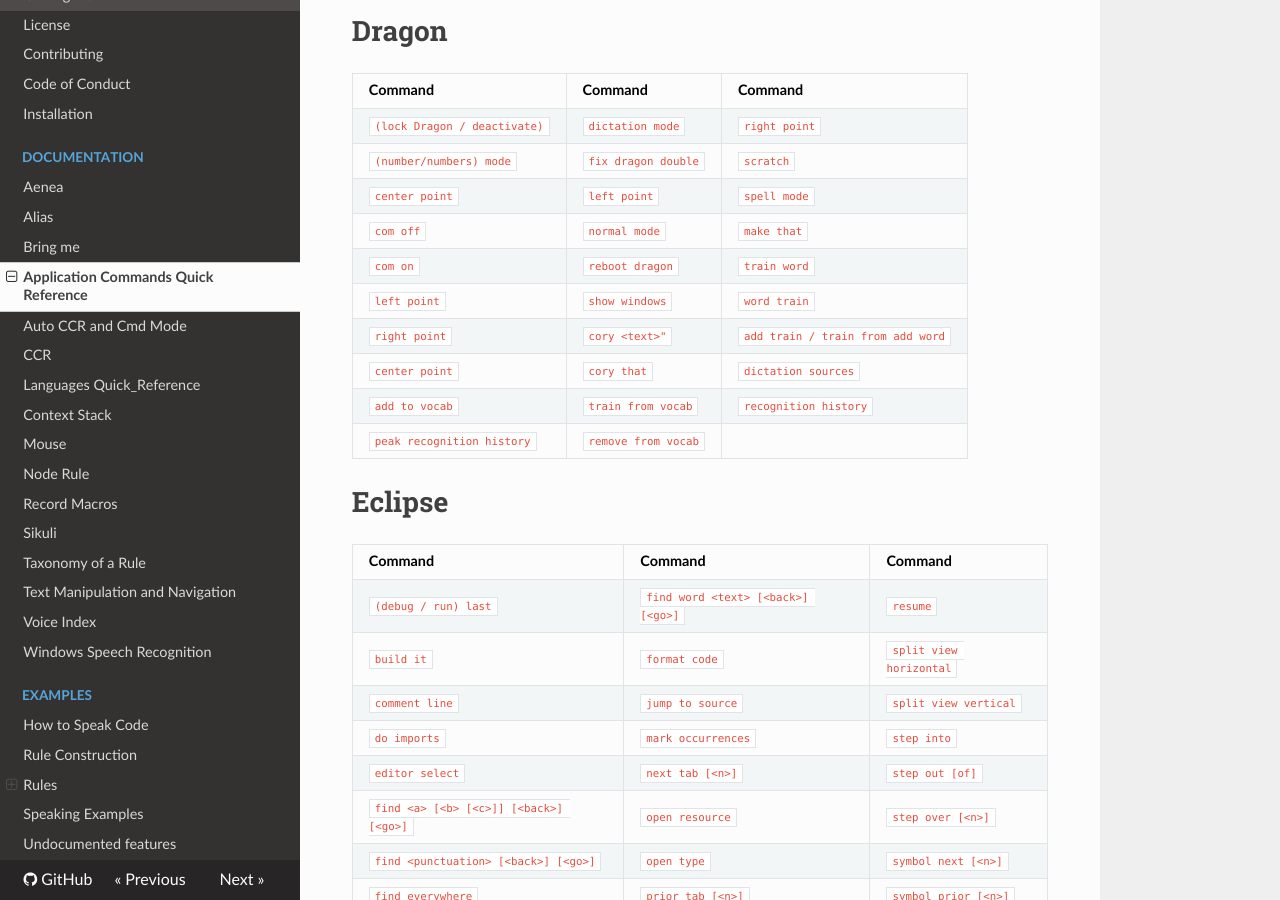
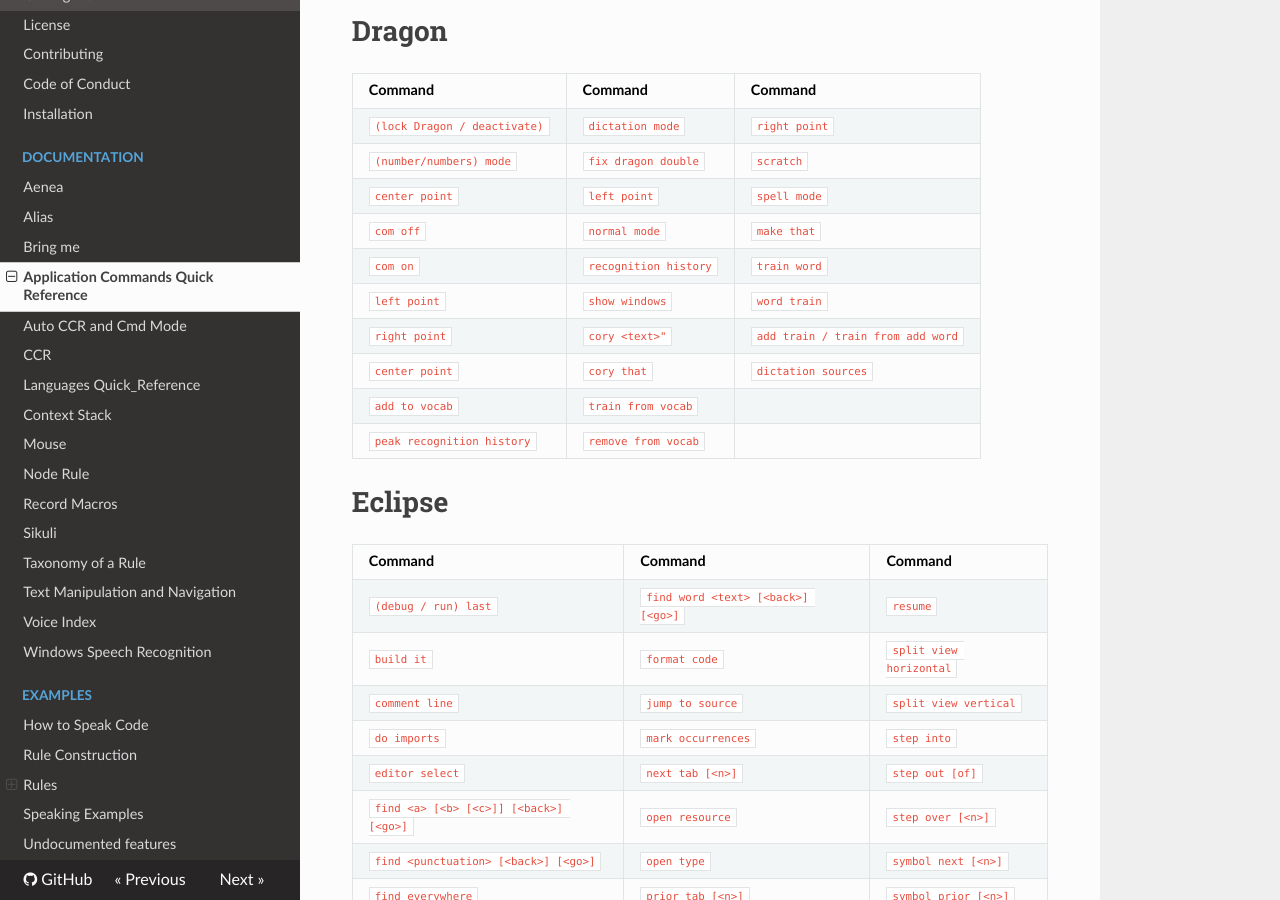
Before and after one commit to dictation-toolbox/Caster, an MkDocs documentation site: the page built from docs/readthedocs/Application_Commands_Quick_Reference.md, in a window 1280 px wide and 900 px high, scrolled down 6515 px. Built offline with MkDocs 1.6.1, drawn with Linux system fonts in a browser that asks for light colours; nearby versions of some CDN libraries; comment, search, counter and statistics services are not loaded.

Commit message:
Updated documentation for reboot caster

```diff
--- a/docs/readthedocs/Application_Commands_Quick_Reference.md
+++ b/docs/readthedocs/Application_Commands_Quick_Reference.md
@@ -190,18 +190,18 @@ Same Commands as [Git Bash](#git-bash)
 
 # Dragon
 
-| Command                      | Command             | Command                           |
-| :--------------------------- | :------------------ | :-------------------------------- |
-| `(lock Dragon / deactivate)` | `dictation mode`    | `right point`                     |
-| `(number/numbers) mode`      | `fix dragon double` | `scratch`                         |
-| `center point`               | `left point`        | `spell mode`                      |
-| `com off`                    | `normal mode`       | `make that`                       |
-| `com on`                     | `reboot dragon`     | `train word`                      |
-| `left point`                 | `show windows`      | `word train`                      |
-| `right point`                | `cory <text>"`      | `add train / train from add word` |
-| `center point`               | `cory that`         | `dictation sources`               |
-| `add to vocab`               | `train from vocab`  | `recognition history`             |
-| `peak recognition history`   | `remove from vocab` |                                   |
+| Command                      | Command               | Command                           |
+| :--------------------------- | :-------------------- | :-------------------------------- |
+| `(lock Dragon / deactivate)` | `dictation mode`      | `right point`                     |
+| `(number/numbers) mode`      | `fix dragon double`   | `scratch`                         |
+| `center point`               | `left point`          | `spell mode`                      |
+| `com off`                    | `normal mode`         | `make that`                       |
+| `com on`                     | `recognition history` | `train word`                      |
+| `left point`                 | `show windows`        | `word train`                      |
+| `right point`                | `cory <text>"`        | `add train / train from add word` |
+| `center point`               | `cory that`           | `dictation sources`               |
+| `add to vocab`               | `train from vocab`    |                                   |
+| `peak recognition history`   | `remove from vocab`   |                                   |
 
 # Eclipse
 
```
Also changed, not shown: 3 other files.
